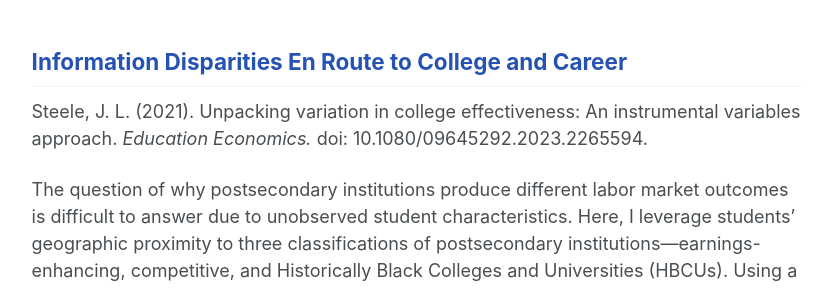
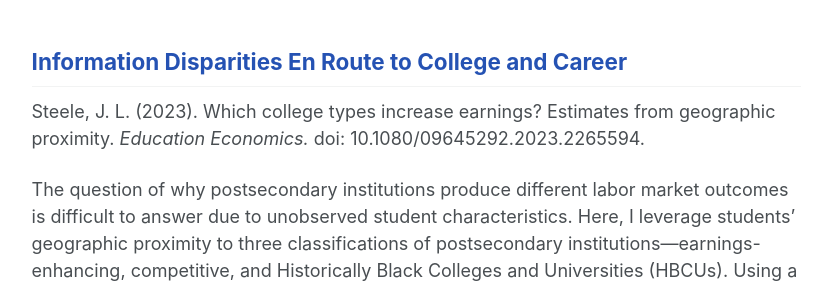
Before and after one commit to jensteele1/jensteele1.github.io, a Jekyll site: the page built from _research/school_to_work.md, in a window 1280 px wide and 900 px high, scrolled down 1450 px. Shown: the part 159-447 px from the top of the window, without its empty margins (250-1081 px from the left). Built offline with Jekyll 4.4.1, drawn with Linux system fonts in a browser that asks for light colours.

Commit message:
Update school_to_work.md

```diff
--- a/_research/school_to_work.md
+++ b/_research/school_to_work.md
@@ -51,7 +51,7 @@ Spain with non-tertiary vocational credentials show an employment advantage that
 
 ## Information Disparities En Route to College and Career
 
-Steele, J. L. (2021). Unpacking variation in college effectiveness: An instrumental variables approach. *Education Economics.* doi: 10.1080/09645292.2023.2265594.
+Steele, J. L. (2023). Which college types increase earnings? Estimates from geographic proximity. *Education Economics.* doi: 10.1080/09645292.2023.2265594.
 
 The question of why postsecondary institutions produce different labor market outcomes is difficult to answer due
 to unobserved student characteristics. Here, I leverage students' geographic proximity to three classifications of
```
